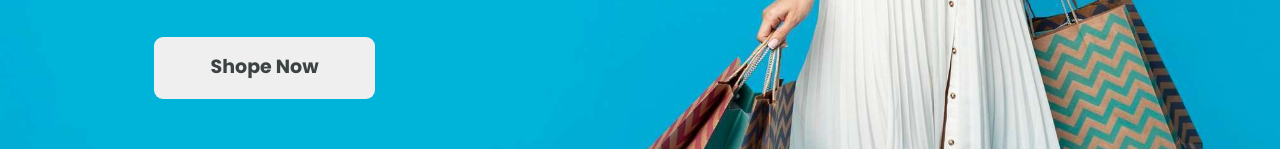
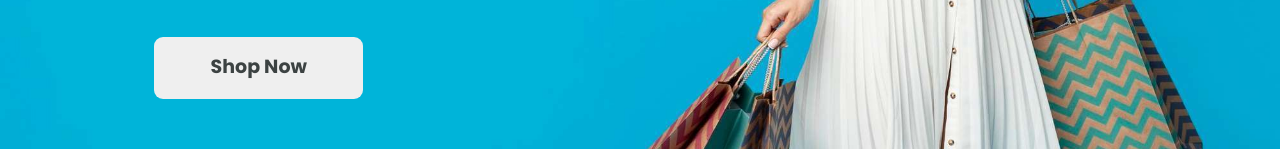
Before and after one commit to Anzilanzari/euphoria, a plain HTML site: page index.html in a window 1280 px wide. Shown: the part 622-771 px from the top of the page. Drawn offline with Linux system fonts and the light colour scheme.

Commit message:
Changes to be committed: 	modified:   index.html

```diff
--- a/index.html
+++ b/index.html
@@ -50,7 +50,7 @@
                 </div>
                 <span class="banner-line3">
                     <h4>cool / color / comfy</h4>
-                    <button> Shope Now</button>
+                    <button> Shop Now</button>
                 </span>
             </div>
         </div>
```
